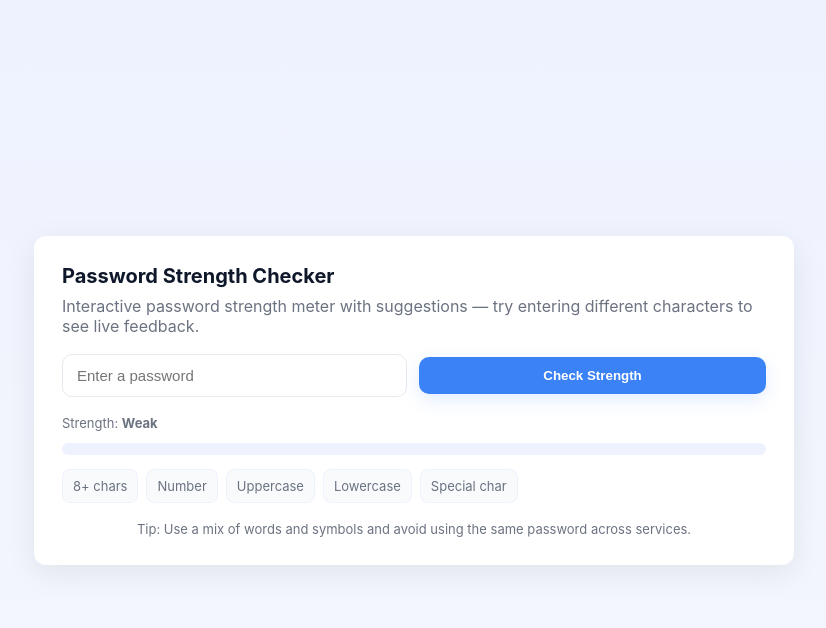
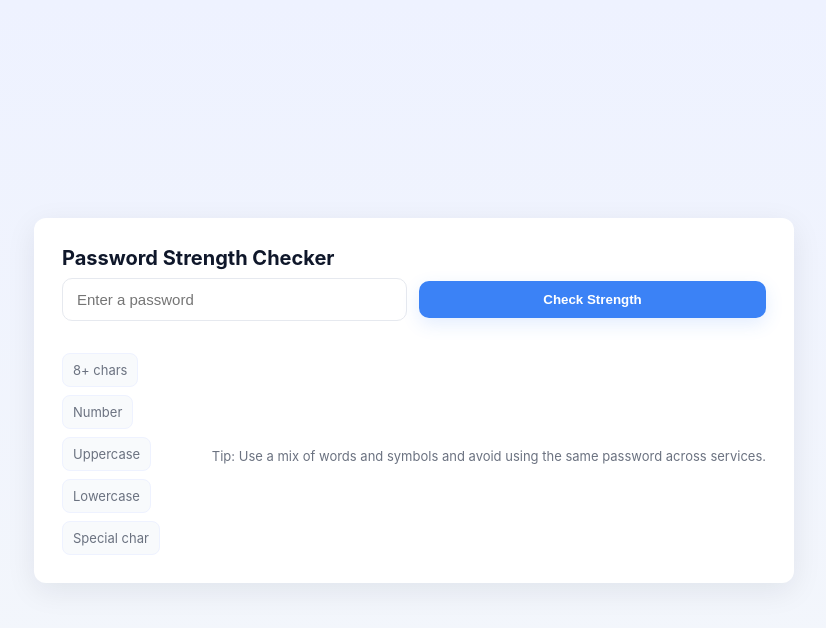
Before and after one commit to shivani-1508/CaseStudy, a Flask app: page / in a window 1280 px wide. Shown: the top 628 px of the page, without its empty margins (226-1052 px from the left). Run offline with Flask 3, Linux system fonts and the light colour scheme.

Commit message:
Update index.html

```diff
--- a/templates/index.html
+++ b/templates/index.html
@@ -108,7 +108,7 @@
 <body>
     <main class="card" role="main">
         <h1>Password Strength Checker</h1>
-        <p class="lead">Interactive password strength meter with suggestions — try entering different characters to see live feedback.</p>
+
 
         <form action="/check" method="POST" id="pwform" novalidate>
             <div class="form-row">
@@ -118,10 +118,7 @@
 
             <div class="row" aria-hidden="false">
                 <div style="flex:1">
-                    <div class="hint">Strength: <strong id="strengthText">—</strong></div>
-                    <div class="meter" aria-hidden="true">
-                        <div id="meterFill" class="meter-fill"></div>
-                    </div>
+
 
                     <div class="checklist" id="checks">
                         <div id="c-length" class="check">8+ chars</div>
@@ -130,7 +127,7 @@
                         <div id="c-lower" class="check">Lowercase</div>
                         <div id="c-special" class="check">Special char</div>
                     </div>
-                </div>
+
             </div>
         </form>
 
```
